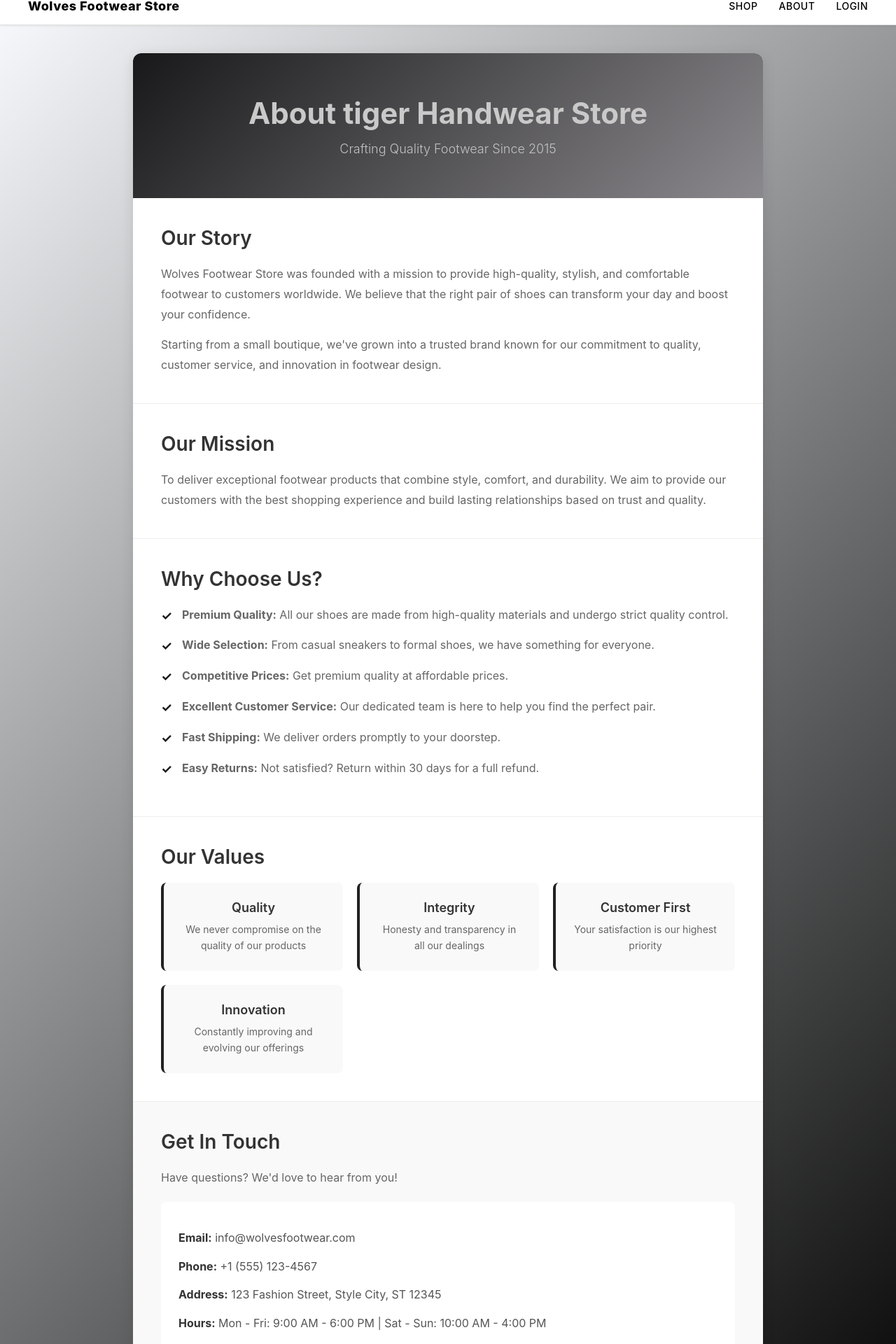
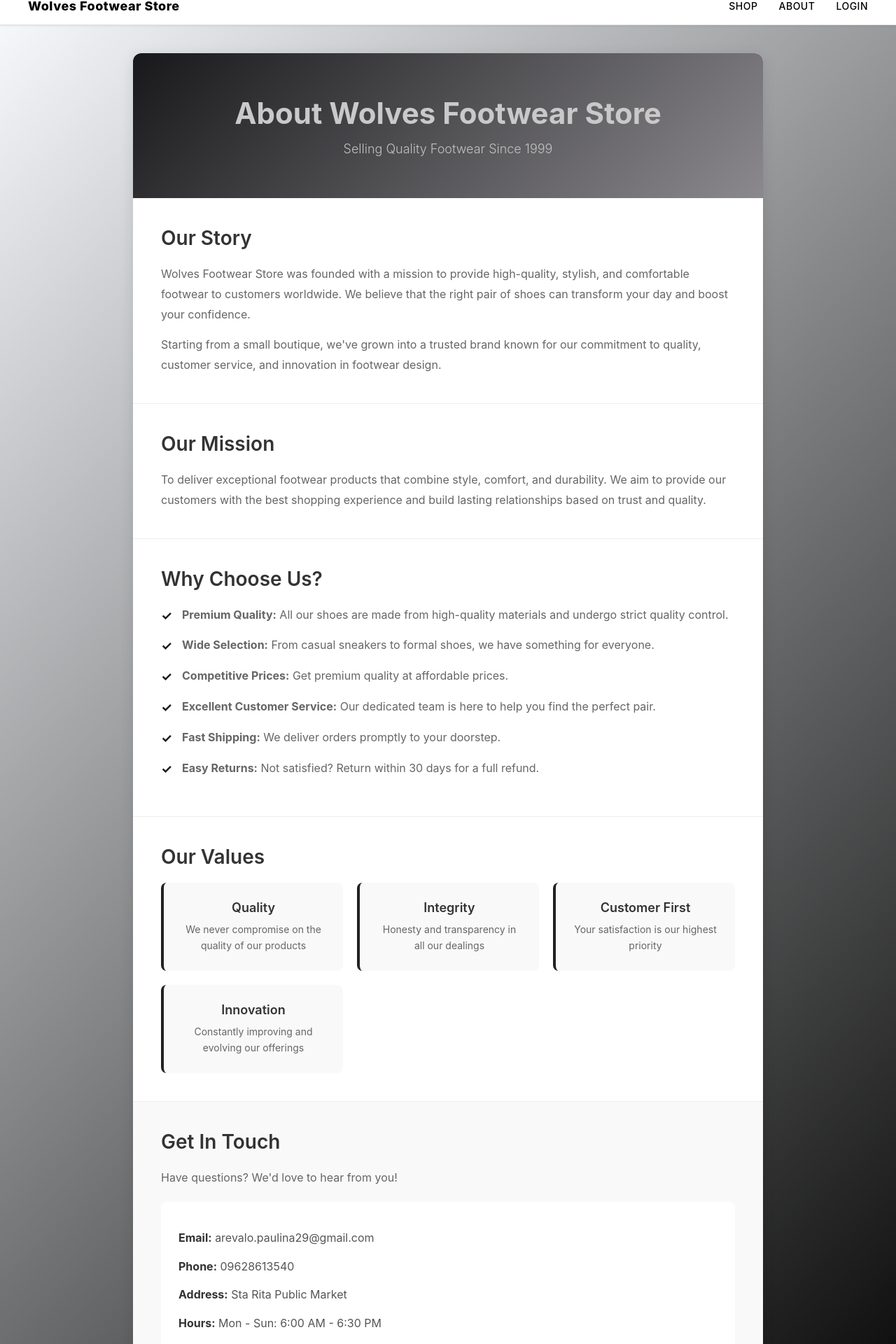
Before and after one commit to RamiroJAP/WEB_ENG_PROJECT, a React (Vite) app: page /about in a window 1280 px wide. Shown: the part 18-1938 px from the top of the page at 70% size. Built offline with nearby package versions, Linux system fonts and the light colour scheme; no server answers; the database is empty.

Commit message:
Main
-updating about info

```diff
--- a/src/pages/about/About.jsx
+++ b/src/pages/about/About.jsx
@@ -6,8 +6,8 @@ export default function About() {
     <div className="about-page">
       <div className="about-container">
         <section className="about-hero">
-          <h1 className="about-title">About tiger Handwear Store</h1>
-          <p className="about-subtitle">Crafting Quality Footwear Since 2015</p>
+          <h1 className="about-title">About Wolves Footwear Store</h1>
+          <p className="about-subtitle">Selling Quality Footwear Since 1999</p>
         </section>
 
         <section className="about-section">
@@ -82,10 +82,10 @@ export default function About() {
           <h2>Get In Touch</h2>
           <p>Have questions? We'd love to hear from you!</p>
           <div className="contact-info">
-            <p><strong>Email:</strong> info@wolvesfootwear.com</p>
-            <p><strong>Phone:</strong> +1 (555) 123-4567</p>
-            <p><strong>Address:</strong> 123 Fashion Street, Style City, ST 12345</p>
-            <p><strong>Hours:</strong> Mon - Fri: 9:00 AM - 6:00 PM | Sat - Sun: 10:00 AM - 4:00 PM</p>
+            <p><strong>Email:</strong> arevalo.paulina29@gmail.com</p>
+            <p><strong>Phone:</strong> 09628613540</p>
+            <p><strong>Address:</strong> Sta Rita Public Market</p>
+            <p><strong>Hours:</strong> Mon - Sun: 6:00 AM - 6:30 PM  </p>
           </div>
         </section>
       </div>
```
